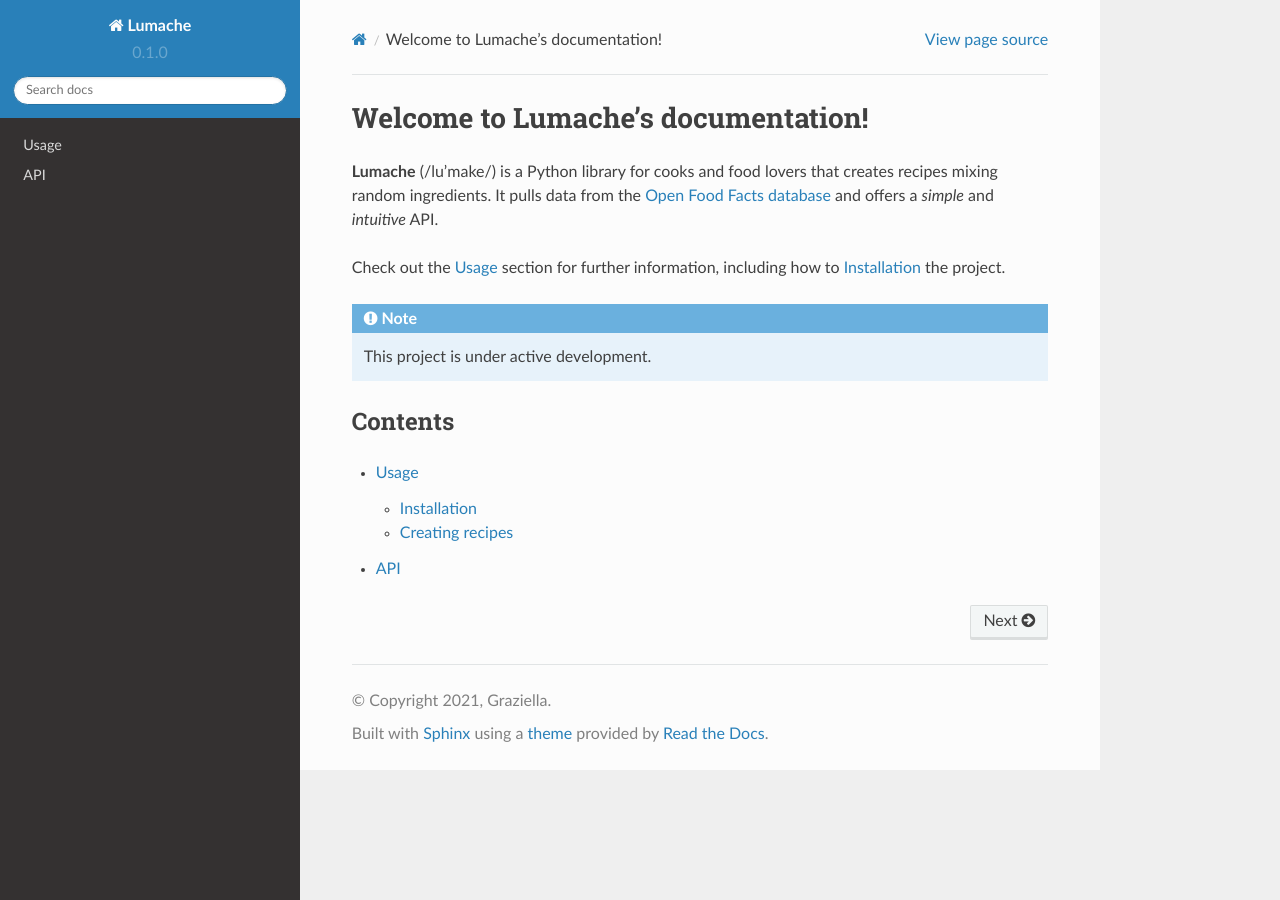
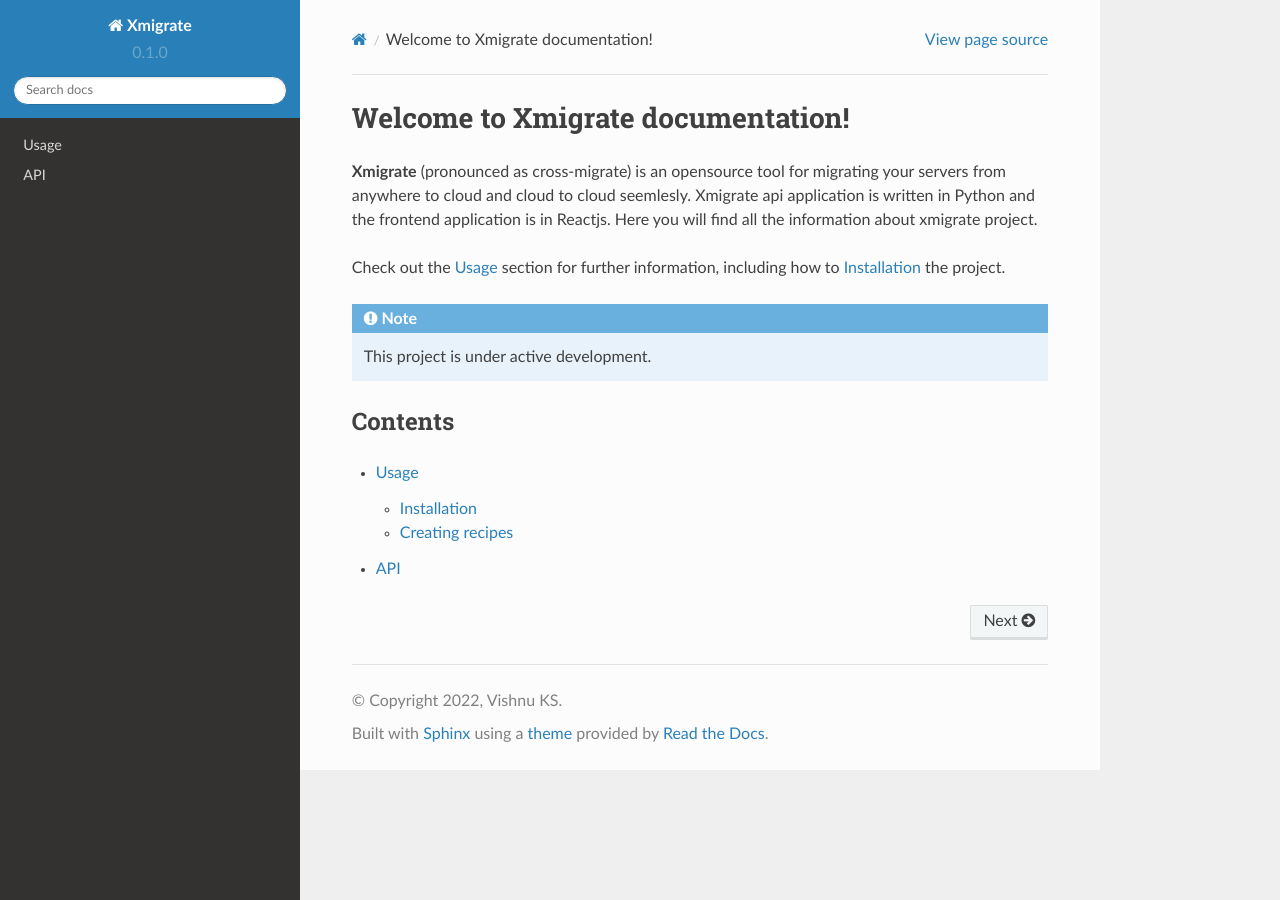
Before and after one commit to xmigrate/xmigrate-docs, a Sphinx documentation site: the page built from docs/source/index.rst, in a window 1280 px wide. Built offline with Sphinx 7.4.7 and the Read the Docs theme 2.0.0, drawn with Linux system fonts in a browser that asks for light colours.

Commit message:
initial commit

```diff
--- a/docs/source/api.rst
+++ b/docs/source/api.rst
@@ -4,4 +4,4 @@
 .. autosummary::
    :toctree: generated
 
-   lumache
+   xmigrate
--- a/docs/source/conf.py
+++ b/docs/source/conf.py
@@ -2,11 +2,11 @@
 
 # -- Project information
 
-project = 'Lumache'
-copyright = '2021, Graziella'
-author = 'Graziella'
+project = 'Xmigrate'
+copyright = '2022, Vishnu KS'
+author = 'Vishnu kS'
 
-release = '0.1'
+release = 'beta_v0.6.0'
 version = '0.1.0'
 
 # -- General configuration
--- a/docs/source/index.rst
+++ b/docs/source/index.rst
@@ -1,10 +1,12 @@
-Welcome to Lumache's documentation!
+Welcome to Xmigrate documentation!
 ===================================
 
-**Lumache** (/lu'make/) is a Python library for cooks and food lovers
-that creates recipes mixing random ingredients.
-It pulls data from the `Open Food Facts database <https://world.openfoodfacts.org/>`_
-and offers a *simple* and *intuitive* API.
+**Xmigrate** (pronounced as cross-migrate) is an opensource tool for migrating your servers
+from anywhere to cloud and cloud to cloud seemlesly. Xmigrate api application is written in Python
+and the frontend application is in Reactjs.
+Here you will find all the information about xmigrate project.
+
+
 
 Check out the :doc:`usage` section for further information, including
 how to :ref:`installation` the project.
```
